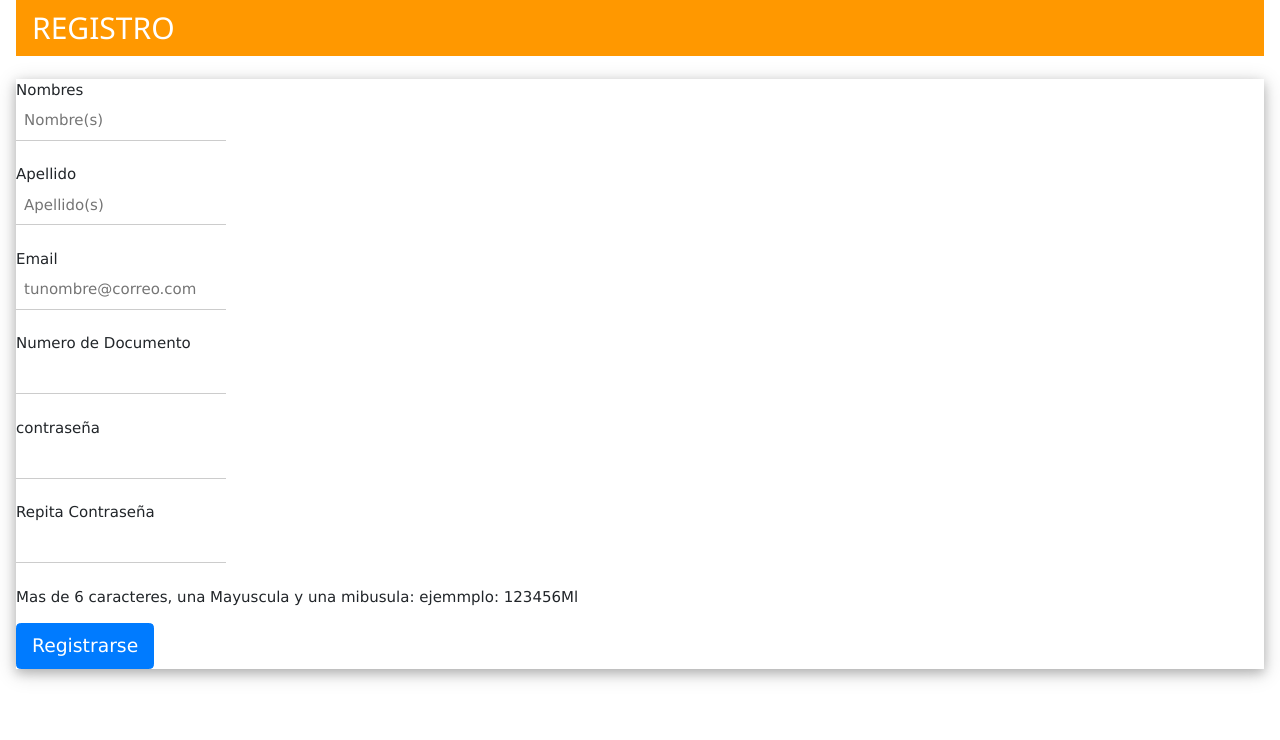
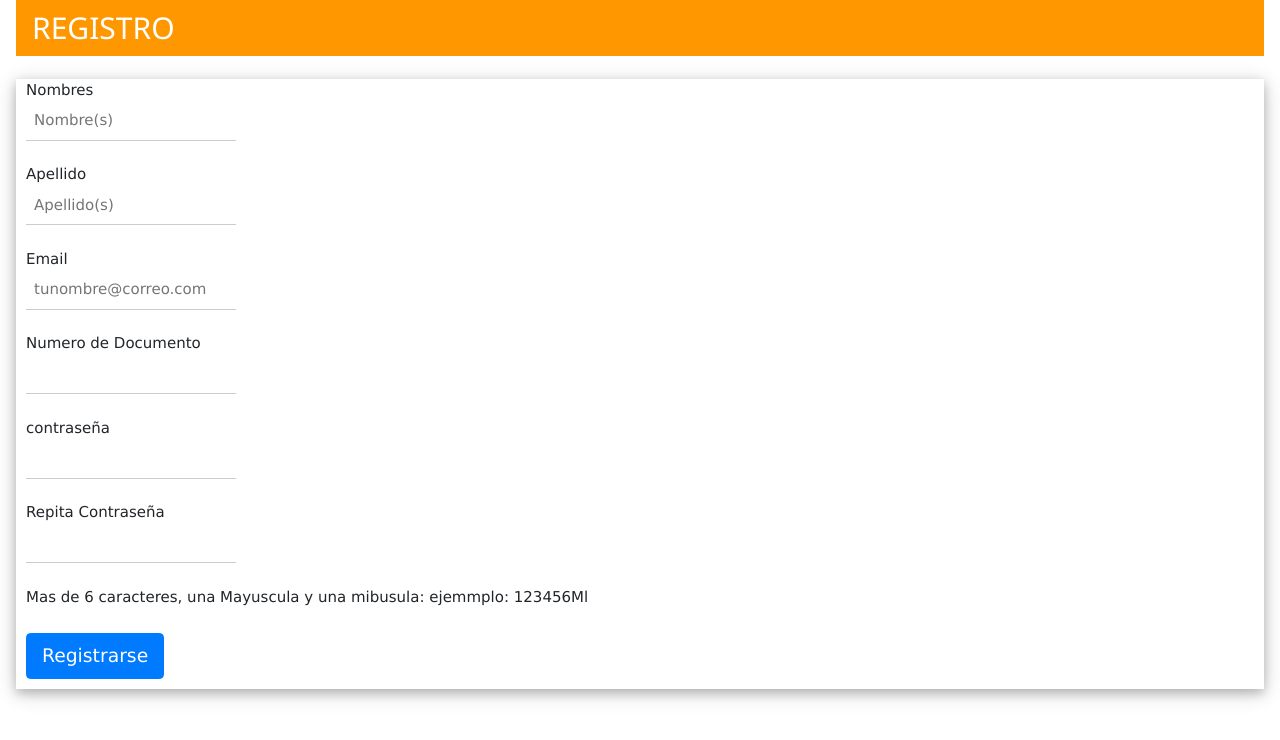
Before and after one commit to kevin-cueva/Sennova1.2, a Django app: page /registro/ in a window 1280 px wide. Shown: the top 740 px of the page. Run offline with Django 3.2, Linux system fonts and the light colour scheme; some libraries are stand-ins or nearby versions.

Commit message:
Register and home edited

```diff
--- a/areaContable/areaContableApp/urls.py
+++ b/areaContable/areaContableApp/urls.py
@@ -1,10 +1,11 @@
 from django.urls import path
 from django.urls.resolvers import URLPattern
-from .views import error, home, index, registro
+from .views import error, home, index, registro, logout
 
 urlpatterns = [
 
     path('', index, name='Login'),
+    path('logout/', logout, name='Logout'),
     path('home/', home, name='Home'),
     path('registro/', registro, name='Registro'),
     path('error/', error, name='Error'),
--- a/areaContable/areaContableApp/views.py
+++ b/areaContable/areaContableApp/views.py
@@ -35,7 +35,7 @@ def registro(request):
                 con.commit()
                 a = cur.rowcount
                 print(a)
-                return(render(request, 'home.html'))
+                return(redirect('Login'))
             else:
                 error = {'error':'clave'}
                 request.session['error'] = error #mandando el diccionario pasar
@@ -100,9 +100,23 @@ def index(request): #vista para ingresar a la plataforma
 
     return(render(request, 'index.html'))
 
+def logout(request):
+    """Vista ebcargada de hacer logout del usuario"""
+    estudiante = { #variable con los datos ya validados
+        'nombre': False,
+        'nivel': False,
+        'numero': False
+                    }
+    request.session['estudiante'] = estudiante
+    return(redirect(f'Home')) #Paso
+
 def home(request):
     estudiante_post = request.session.get('estudiante')
     estudiante_cedula = estudiante_post['numero'] #Numero de cedula para buscar los datos
+    print(estudiante_cedula)
+
+    if estudiante_cedula == False:
+        return(redirect(f'Login')) #Paso
 
     con = sqlite3.connect('db.sqlite3') #nombre de la base de datos y conexion
     cur = con.cursor()  #cursor
--- a/areaContable/template/constitucionEmpresas/constitucion_empresas.html
+++ b/areaContable/template/constitucionEmpresas/constitucion_empresas.html
@@ -17,7 +17,7 @@
     <body>
 
         <nav class="navbar navbar-dark" style="background-color: #fc7323;">
-            <a class="navbar-brand" href="{% url 'Home' %}">Home</a>
+            <a class="navbar-brand" href="{% url 'Home' %}" style="font-weight: 800;">Home</a>
         </nav>
 
 
--- a/areaContable/template/form_register.html
+++ b/areaContable/template/form_register.html
@@ -12,24 +12,24 @@
 </head>
 <body>
 
-    <div class="w3-container">
+    <div class="w3-container" style="margin: auto;">
         <div class="w3-container w3-orange">
             <h2 style="color:#ffff;">REGISTRO</h2>
           </div><br/>
     <form action="/registro/" method="POST" id="formulario" class="w3-card-4">
         {% csrf_token %} <!--seguridad-->
         {{ form.as_p }}
-        <p><label>Nombres<br><input class="w3-input" class="imp" type="text"  id="nombre" name="nombre" placeholder="Nombre(s)"required pattern="^[a-zA-ZÀ-ÿ\s]{1,40}$"></label></p>
+        <p style="margin-left: 10px;"><label>Nombres<br><input class="w3-input" class="imp" type="text"  id="nombre" name="nombre" placeholder="Nombre(s)"required pattern="^[a-zA-ZÀ-ÿ\s]{1,40}$"></label></p>
 
-        <p><label>Apellido<br><input type="text" class="w3-input" id="apl" name="apl" placeholder="Apellido(s)" required pattern="^[a-zA-ZÀ-ÿ\s]{1,40}$"></label></p>
+        <p style="margin-left: 10px;"><label>Apellido<br><input type="text" class="w3-input" id="apl" name="apl" placeholder="Apellido(s)" required pattern="^[a-zA-ZÀ-ÿ\s]{1,40}$"></label></p>
 
-        <p><label>Email<br><input type="email" class="w3-input" id="email" name="email" placeholder="tunombre@correo.com" required ></label></p>
-        <p><label>Numero de Documento<br><input type="number" class="w3-input" id="documento" name="documento" required pattern="^.{6,20}$"></label></p>
-        <p><label>contraseña<br><input type="password" class="w3-input" id="contra1" name="contra1" required pattern="^.{6,20}$"></label></p>
+        <p style="margin-left: 10px;"><label>Email<br><input type="email" class="w3-input" id="email" name="email" placeholder="tunombre@correo.com" required ></label></p>
+        <p style="margin-left: 10px;"><label>Numero de Documento<br><input type="number" class="w3-input" id="documento" name="documento" required pattern="^.{6,20}$"></label></p>
+        <p style="margin-left: 10px;"><label>contraseña<br><input type="password" class="w3-input" id="contra1" name="contra1" required pattern="^.{6,20}$"></label></p>
 
-        <p><label>Repita Contraseña<br><input type="password" class="w3-input" id="contra2" name="contra2" required="required" pattern="^.{6,20}$"></label></p>
-        <p>Mas de 6 caracteres, una Mayuscula y una mibusula: ejemmplo: 123456Ml</p>
-        <button type="submit" id="submit" class="btn btn-primary btn-lg">Registrarse</button>
+        <p style="margin-left: 10px;"><label>Repita Contraseña<br><input type="password" class="w3-input" id="contra2" name="contra2" required="required" pattern="^.{6,20}$"></label></p>
+        <p style="margin-left: 10px;">Mas de 6 caracteres, una Mayuscula y una mibusula: ejemmplo: 123456Ml</p>
+        <button style="margin: 10px;" type="submit" id="submit" class="btn btn-primary btn-lg">Registrarse</button>
 
     </form>
 
--- a/areaContable/template/index.html
+++ b/areaContable/template/index.html
@@ -27,7 +27,7 @@
         <p><label>Contraseña:<br> <input type="password" class="w3-input" id="contra1" name="contra1" required pattern="^.{6,20}$"></label></p>
 
         <button type="submit" id="submit" class="btn btn-primary btn-lg">LOGIN</button>
-        <p>¿No tienes cuenta? <a href="form_register.html" style="color: blue;">Registrate</a></p>
+        <p>¿No tienes cuenta? <a href="{% url 'Registro'%}" style="color: blue;">Registrate</a></p>
         <br/><br/><br/>
     </form>
 
--- a/areaContable/template/normatividadContable/normatividad_contable.html
+++ b/areaContable/template/normatividadContable/normatividad_contable.html
@@ -17,7 +17,7 @@
     <body>
 
         <nav class="navbar navbar-dark" style="background-color: #fc7323;">
-            <a class="navbar-brand" href="{% url 'Home' %}">Home</a>
+            <a class="navbar-brand" href="{% url 'Home' %}" style="font-weight: 800;">Home</a>
         </nav>
 
 
```
Also changed, not shown: areaContable/template/home.html (+4 -4 lines), areaContable/db.sqlite3.
